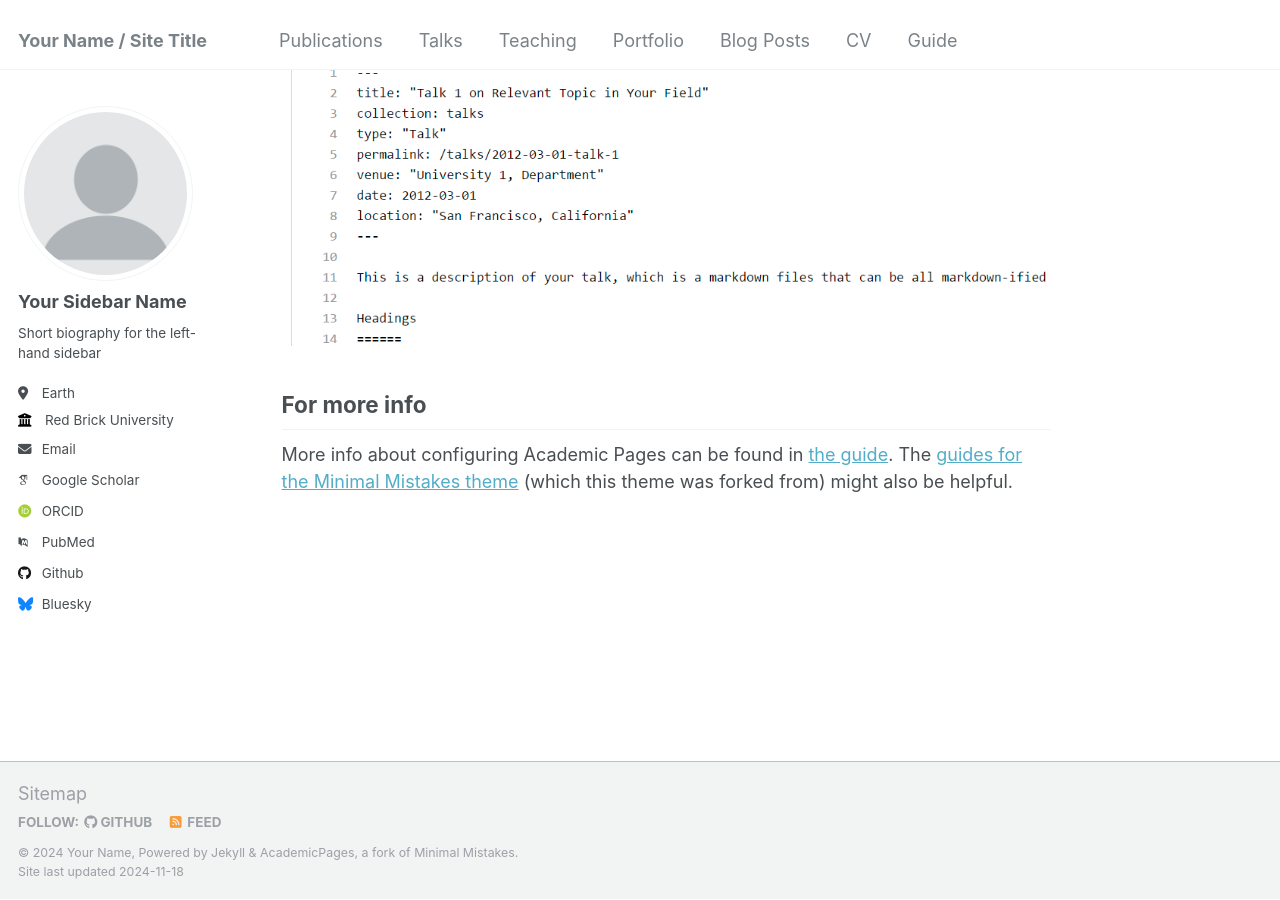
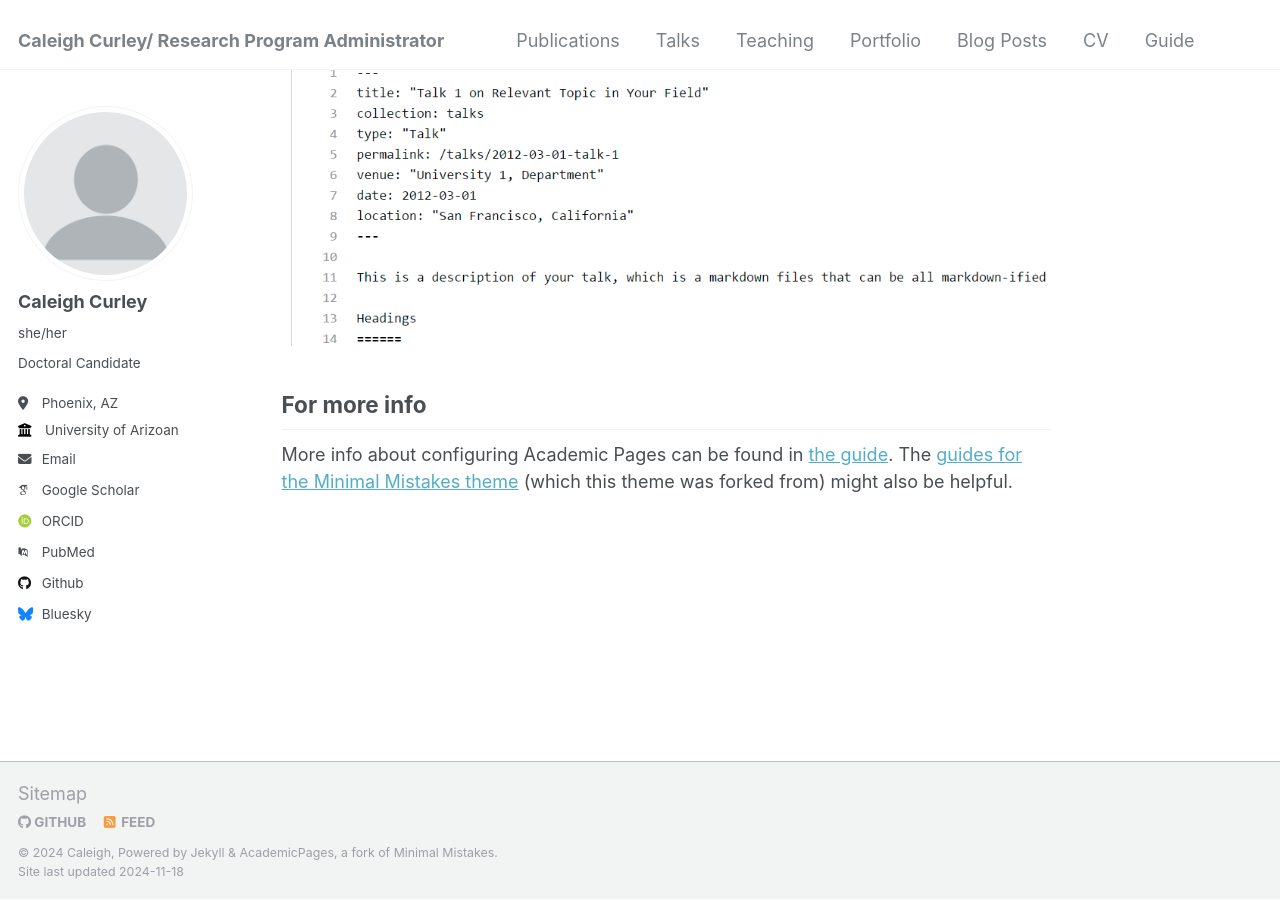
Before and after one commit to caleighcurley/Caleigh-Curley, a Jekyll site: the page built from _pages/about.md, in a window 1280 px wide and 900 px high, scrolled down 2723 px. Built offline with Jekyll 4.4.1, drawn with Linux system fonts in a browser that asks for light colours; some web fonts are replaced.

Commit message:
Update _config.yml

```diff
--- a/_config.yml
+++ b/_config.yml
@@ -7,10 +7,10 @@
 # server process.
 
 # Basic Site Settings
-locale                   : "en-US"
-title                    : "Your Name / Site Title"
+locale                   : "Phoenix, AZ"
+title                    : "Caleigh Curley/ Research Program Administrator"
 title_separator          : "-"
-name                     : &name "Your Name"
+name                     : &name "Caleigh"
 description              : &description "personal description"
 url                      : https://academicpages.github.io # the base hostname & protocol for your site e.g. "https://mmistakes.github.io"
 baseurl                  : "" # the subpath of your site, e.g. "/blog"
@@ -22,19 +22,19 @@ repository               : "academicpages/academicpages.github.io"
 author:
   # Biographic information
   avatar           : "profile.png"
-  name             : "Your Sidebar Name"
-  pronouns         : # example: "she/her"
-  bio              : "Short biography for the left-hand sidebar"
-  location         : "Earth"
-  employer         : "Red Brick University"
+  name             : "Caleigh Curley"
+  pronouns         : "she/her"
+  bio              : "Doctoral Candidate"
+  location         : "Phoenix, AZ"
+  employer         : "University of Arizoan"
   uri              : # URL
-  email            : "none@example.org"
+  email            : "ccurley@arizona.edu"
 
   # Academic websites
   arxiv            : # URL - Update with the correct link to your profile
   googlescholar    : "https://scholar.google.com/citations?user=PS_CX0AAAAAJ"
   impactstory      : # URL
-  orcid            : "http://orcid.org/yourorcidurl"
+  orcid            : "https://orcid.org/0000-0002-2395-7361"
   semantic         : # URL
   pubmed           : "https://www.ncbi.nlm.nih.gov/pubmed/?term=john+snow"
   researchgate     : # URL
```
